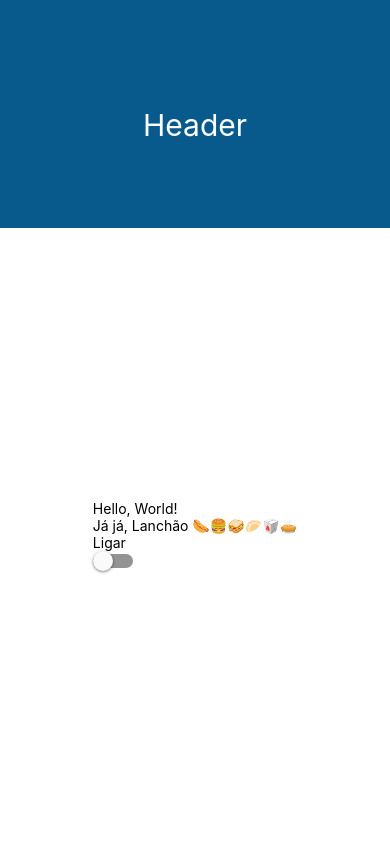
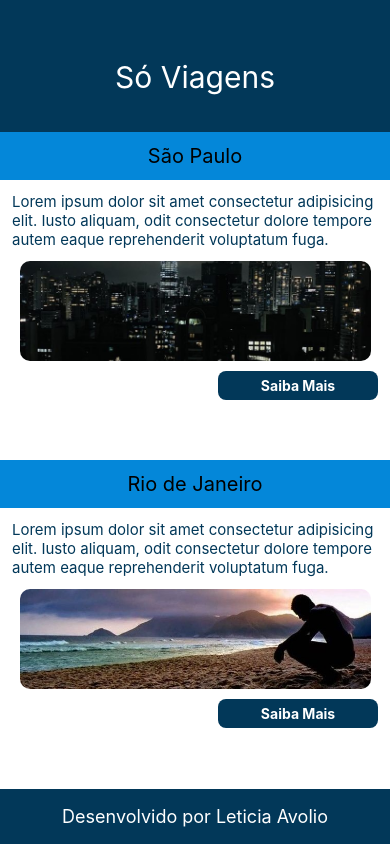
Before and after one commit to leticiaavolio/PrjHelloWorldReact, a React Native app: screen / in a window 390 px wide. Built offline with nearby package versions, Linux system fonts and the light colour scheme.

Commit message:
Adicionado posts, footer e imagens

```diff
--- a/App.tsx
+++ b/App.tsx
@@ -1,19 +1,38 @@
 import { StatusBar } from 'expo-status-bar';
-import { StyleSheet, Switch, Text, View } from 'react-native';
-
+import { StyleSheet, Text, View, TouchableOpacity, Image } from 'react-native';
 export default function App() {
   return (
+    //<></> fragment
     <View style={styles.container}>
+
       <StatusBar style="auto" />
+
       <View style={styles.header}>
-        <Text style={styles.headerText}>Header</Text>
+        <Text style={styles.headerText}>Só Viagens</Text>
       </View>
-      <View style={styles.body}>
-      <Text>Hello, World!</Text>
-      <Text>Já já, Lanchão 🌭🍔🥪🥟🥡🥧</Text>
-      <Text>Ligar</Text>
-      <Switch/>
+
+      <View style={styles.post}>
+      <Text style={styles.headerPost}>São Paulo</Text>
+      <Text style={styles.textPost}>Lorem ipsum dolor sit amet consectetur adipisicing elit. Iusto aliquam, odit consectetur dolore tempore autem eaque reprehenderit voluptatum fuga.</Text>
+      <Image source={require('./assets/sp.jpg')} style={styles.image} />
+      <TouchableOpacity style={styles.button}>
+        <Text style={styles.buttonText}>Saiba Mais</Text>
+      </TouchableOpacity>
       </View>
+
+      <View style={styles.post}>
+      <Text style={styles.headerPost}>Rio de Janeiro</Text>
+      <Text style={styles.textPost}>Lorem ipsum dolor sit amet consectetur adipisicing elit. Iusto aliquam, odit consectetur dolore tempore autem eaque reprehenderit voluptatum fuga.</Text>
+      <Image source={require('./assets/rj.jpg')} style={styles.image} />
+      <TouchableOpacity style={styles.button}>
+        <Text style={styles.buttonText}>Saiba Mais</Text>
+      </TouchableOpacity>
+      </View>
+
+      <View style={styles.footer}>
+        <Text style={styles.footerText}>Desenvolvido por Leticia Avolio</Text>
+      </View>
+
     </View>
   );
 }
@@ -25,14 +44,10 @@ const styles = StyleSheet.create({
     alignItems: 'center',
     justifyContent: 'center',
   },
-  body:{
-    flex:3,
-    justifyContent: 'center',
-  },
   header:{
     width: '100%',
-    flex:1,
-    backgroundColor:'#085A8C',
+    flex:0.5,
+    backgroundColor:'#023859',
     justifyContent:'center',
     alignItems:'center',
     paddingTop:22,
@@ -40,5 +55,52 @@ const styles = StyleSheet.create({
   headerText:{
     color:'#fff',
     fontSize:30,
-  }
+  },
+  post:{
+    flex:1.5,
+    width:'100%',
+  },
+  headerPost:{
+    color: '#000',
+    fontSize:20,
+    textAlign:'center',
+    backgroundColor:'#0487D9',
+    paddingVertical:12,
+  },
+  textPost:{
+    color: '#023859',
+    fontSize:15,
+    padding:12,
+  },
+  button:{
+    width:160,
+    borderRadius:8,
+    padding: 6,
+    backgroundColor:'#023859',
+    alignSelf:'flex-end',
+    marginHorizontal:12,
+  },
+  buttonText:{
+    color:'#fff',
+    textAlign:'center',
+    fontWeight:'bold',
+  },
+  footer:{
+    width: '100%',
+    flex:0.25,
+    backgroundColor:'#023859',
+    justifyContent:'center',
+    alignItems:'center',
+  },
+  footerText:{
+    color:'#fff',
+    fontSize:18,
+  },
+  image:{
+    width: '90%',
+    height: 100,
+    borderRadius: 10,
+    marginBottom: 10,
+    alignSelf:'center',
+  },
 });
```
Also changed, not shown: assets/rj.jpg (added), assets/sp.jpg (added).
